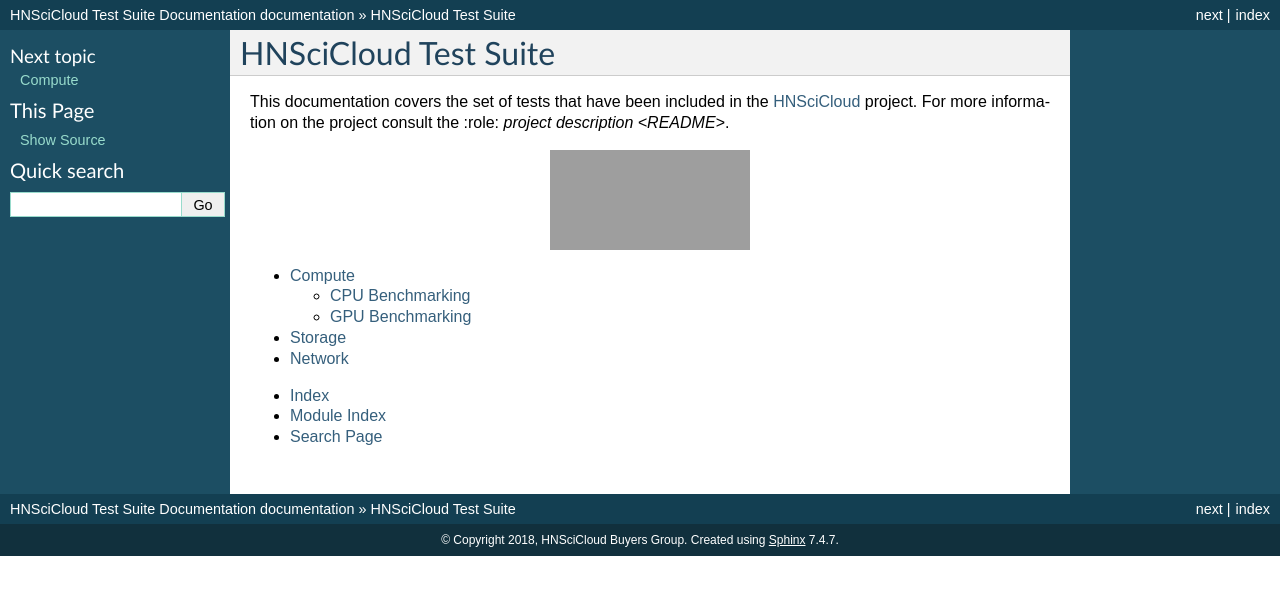
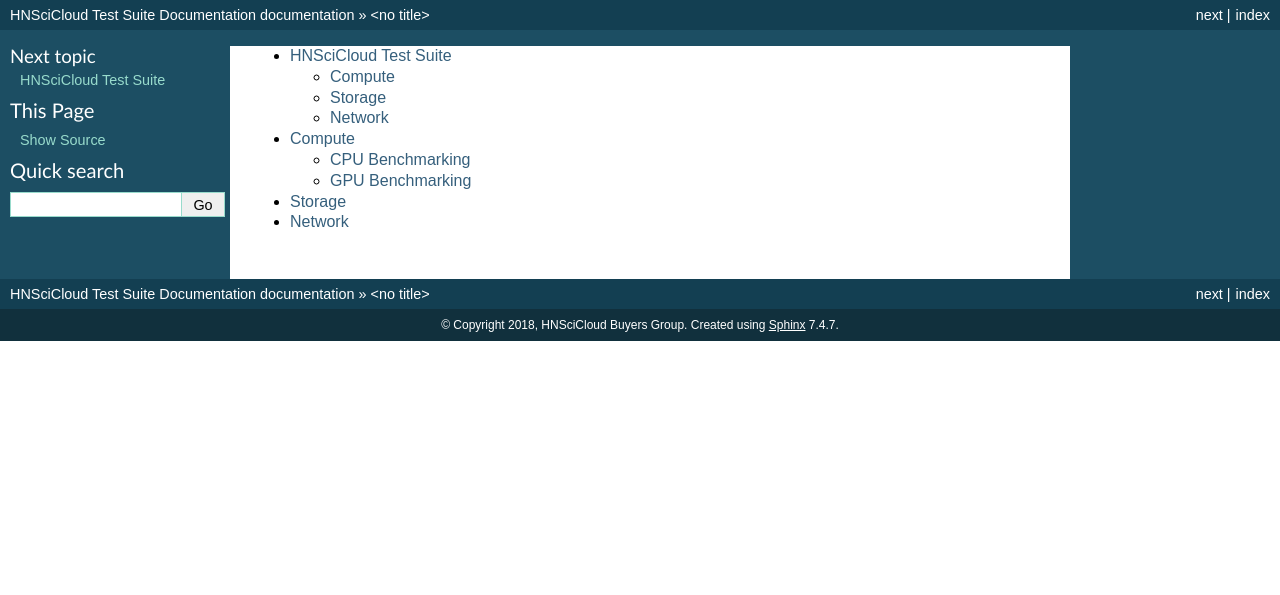
Before and after one commit to cern-it-efp/EOSC-Testsuite, a Sphinx documentation site: the page built from docs/source/index.rst, in a window 1280 px wide. Shown: the top 595 px of the page. Built offline with Sphinx 7.4.7, drawn with Linux system fonts in a browser that asks for light colours; grey boxes are pictures that could not be loaded.

Commit message:
more changes

```diff
--- a/docs/source/index.rst
+++ b/docs/source/index.rst
@@ -3,25 +3,10 @@
    You can adapt this file completely to your liking, but it should at least
    contain the root `toctree` directive.
 
-HNSciCloud Test Suite
-=====================
-
-This documentation covers the set of tests that have been included in the `HNSciCloud <http://hnscicloud.eu>`_ project.
-For more information on the project consult the :role: `project description <README>`.
-
-.. image:: images/logo.png
-   :height: 100px
-   :width: 200 px
-   :alt: alternate text
-   :align: center
-
 .. toctree::
    :maxdepth: 2
 
+   introduction
    compute
    storage
    network
-
-* :ref:`genindex`
-* :ref:`modindex`
-* :ref:`search`
--- a/docs/source/introduction.rst
+++ b/docs/source/introduction.rst
@@ -9,3 +9,10 @@
    :width: 200 px
    :alt: alternate text
    :align: center
+
+.. toctree::
+   :maxdepth: 2
+
+   compute
+   storage
+   network
```
Also changed, not shown: 11 other files.
